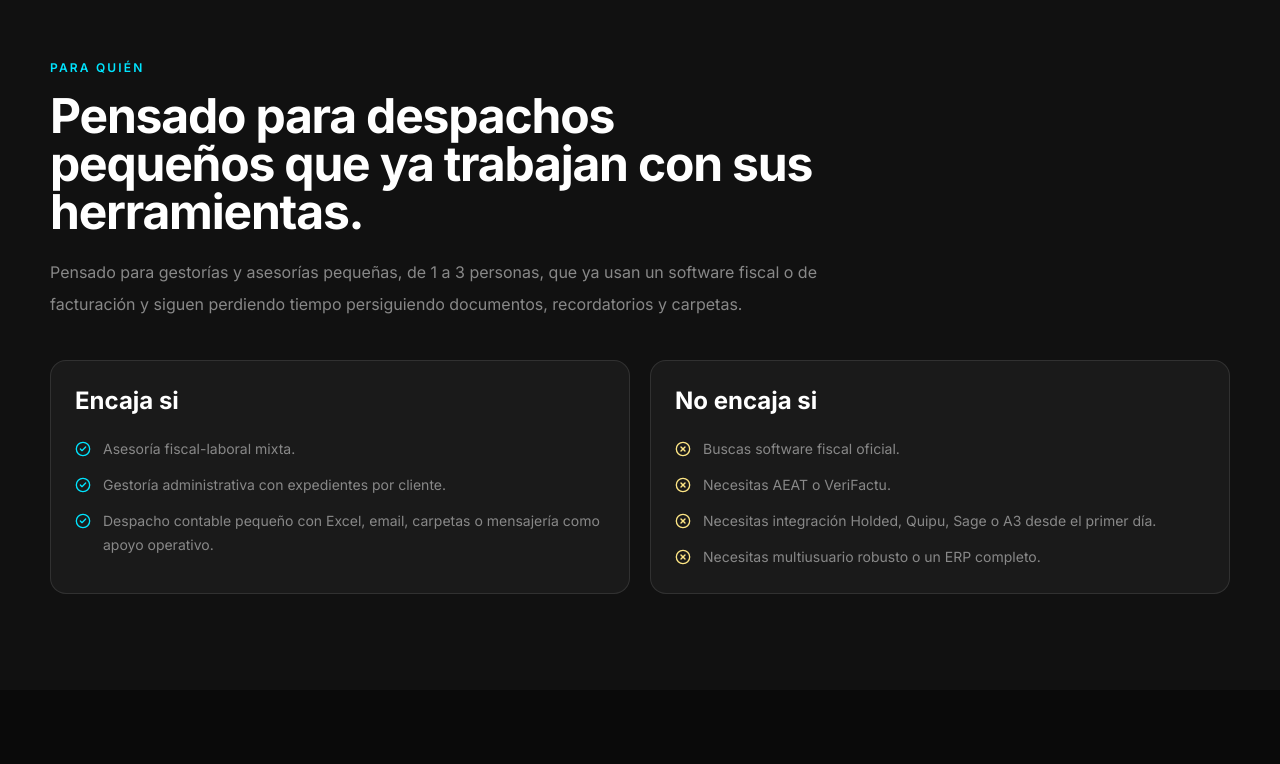
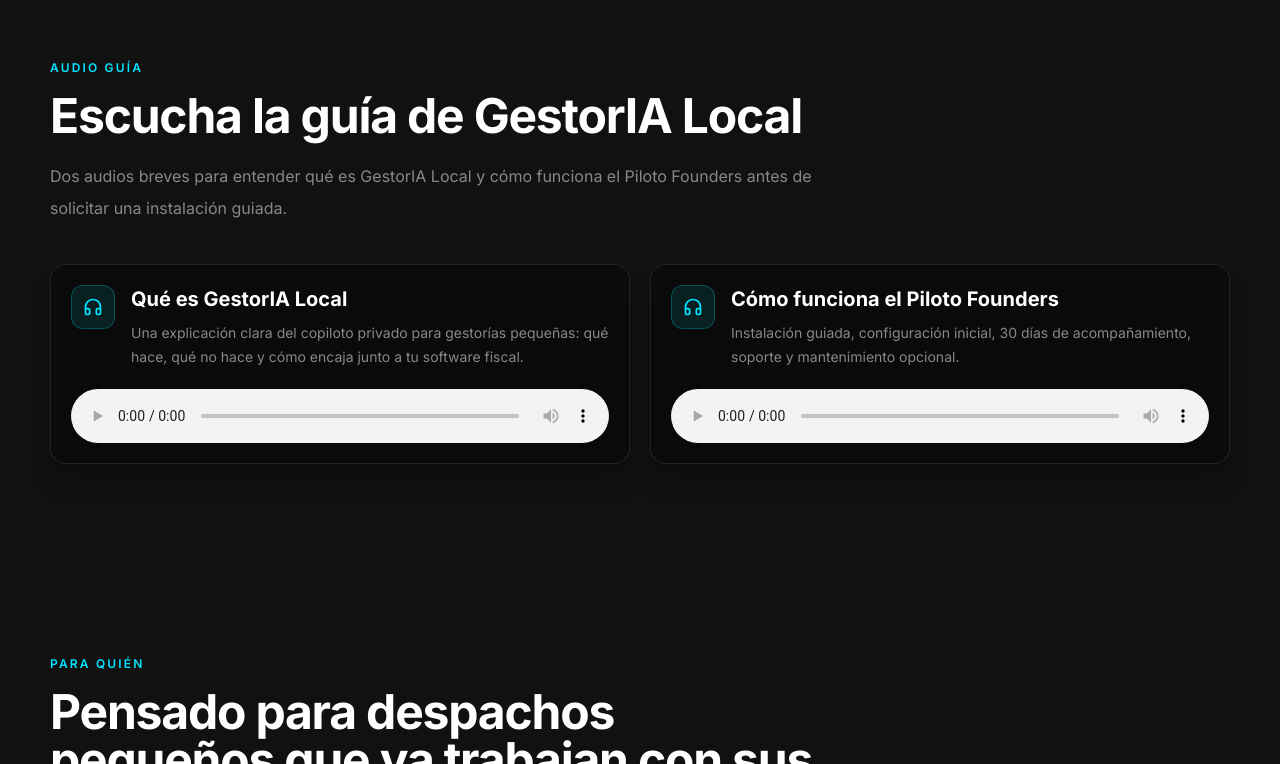
Before and after one commit to darkjarviselit/iaflashelite-web, a Next.js app: page /gestoria-local in a window 1280 px wide. Shown: the part 1601-2365 px from the top of the page. Built offline with nearby package versions, Linux system fonts and the light colour scheme.

Commit message:
feat: add GestorIA Local audio guides

```diff
--- a/src/app/gestoria-local/page.tsx
+++ b/src/app/gestoria-local/page.tsx
@@ -5,6 +5,7 @@ import {
     ArrowRight,
     CheckCircle2,
     ClipboardCheck,
+    Headphones,
     LockKeyhole,
     MailCheck,
     MonitorCheck,
@@ -35,6 +36,21 @@ const hasDemoVideo = existsSync(
 const hasDemoPoster = existsSync(
     join(publicDir, "gestoria-local", "gestoria-local-demo-poster.webp"),
 );
+
+const AUDIO_GUIDES = [
+    {
+        title: "Qué es GestorIA Local",
+        description:
+            "Una explicación clara del copiloto privado para gestorías pequeñas: qué hace, qué no hace y cómo encaja junto a tu software fiscal.",
+        src: "/gestoria-local/audio/gestoria-local-audio-01-que-es.mp3",
+    },
+    {
+        title: "Cómo funciona el Piloto Founders",
+        description:
+            "Instalación guiada, configuración inicial, 30 días de acompañamiento, soporte y mantenimiento opcional.",
+        src: "/gestoria-local/audio/gestoria-local-audio-02-piloto-founders.mp3",
+    },
+] as const;
 
 const FIT_ITEMS = [
     "Asesoría fiscal-laboral mixta.",
@@ -168,6 +184,7 @@ export default function GestoriaLocalPage() {
             <main className="min-h-screen bg-onyx text-paper">
                 <HeroSection />
                 <DemoSection />
+                <AudioGuidesSection />
                 <AudienceSection />
                 <CapabilitiesSection />
                 <PrivacySection />
@@ -306,6 +323,51 @@ function DemoFallback() {
                 Solicitar demo personalizada <ArrowRight size={16} />
             </Button>
         </div>
+    );
+}
+
+function AudioGuidesSection() {
+    return (
+        <section className="bg-[#111111] px-6 py-16 lg:py-24">
+            <div className="mx-auto max-w-[1180px]">
+                <SectionIntro
+                    eyebrow="Audio guía"
+                    title="Escucha la guía de GestorIA Local"
+                    text="Dos audios breves para entender qué es GestorIA Local y cómo funciona el Piloto Founders antes de solicitar una instalación guiada."
+                />
+                <div className="mt-10 grid gap-5 lg:grid-cols-2">
+                    {AUDIO_GUIDES.map((guide) => (
+                        <article
+                            key={guide.src}
+                            className="rounded-2xl border border-white/10 bg-onyx p-5 shadow-xl shadow-black/20"
+                        >
+                            <div className="flex items-start gap-4">
+                                <span className="inline-flex h-11 w-11 shrink-0 items-center justify-center rounded-xl border border-flash/25 bg-flash/10 text-flash">
+                                    <Headphones className="h-5 w-5" />
+                                </span>
+                                <div>
+                                    <h3 className="text-xl font-bold text-paper">
+                                        {guide.title}
+                                    </h3>
+                                    <p className="mt-2 text-sm leading-6 text-text-secondary">
+                                        {guide.description}
+                                    </p>
+                                </div>
+                            </div>
+                            <audio
+                                className="mt-5 w-full"
+                                controls
+                                controlsList="nodownload"
+                                preload="metadata"
+                            >
+                                <source src={guide.src} type="audio/mpeg" />
+                                Tu navegador no puede reproducir este audio.
+                            </audio>
+                        </article>
+                    ))}
+                </div>
+            </div>
+        </section>
     );
 }
 
```
Also changed, not shown: 2 other files (tests, documents, lock files or other folders).
